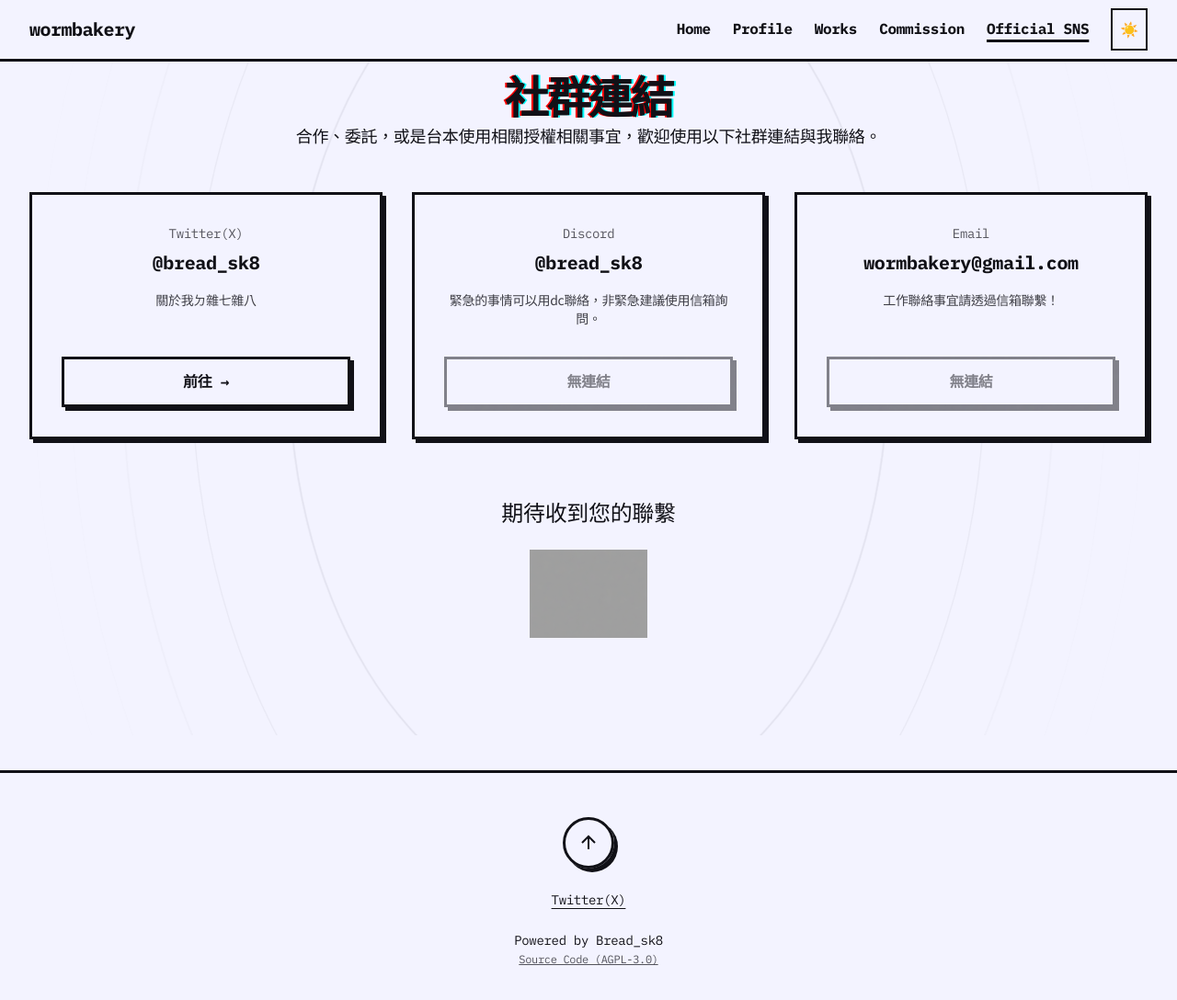
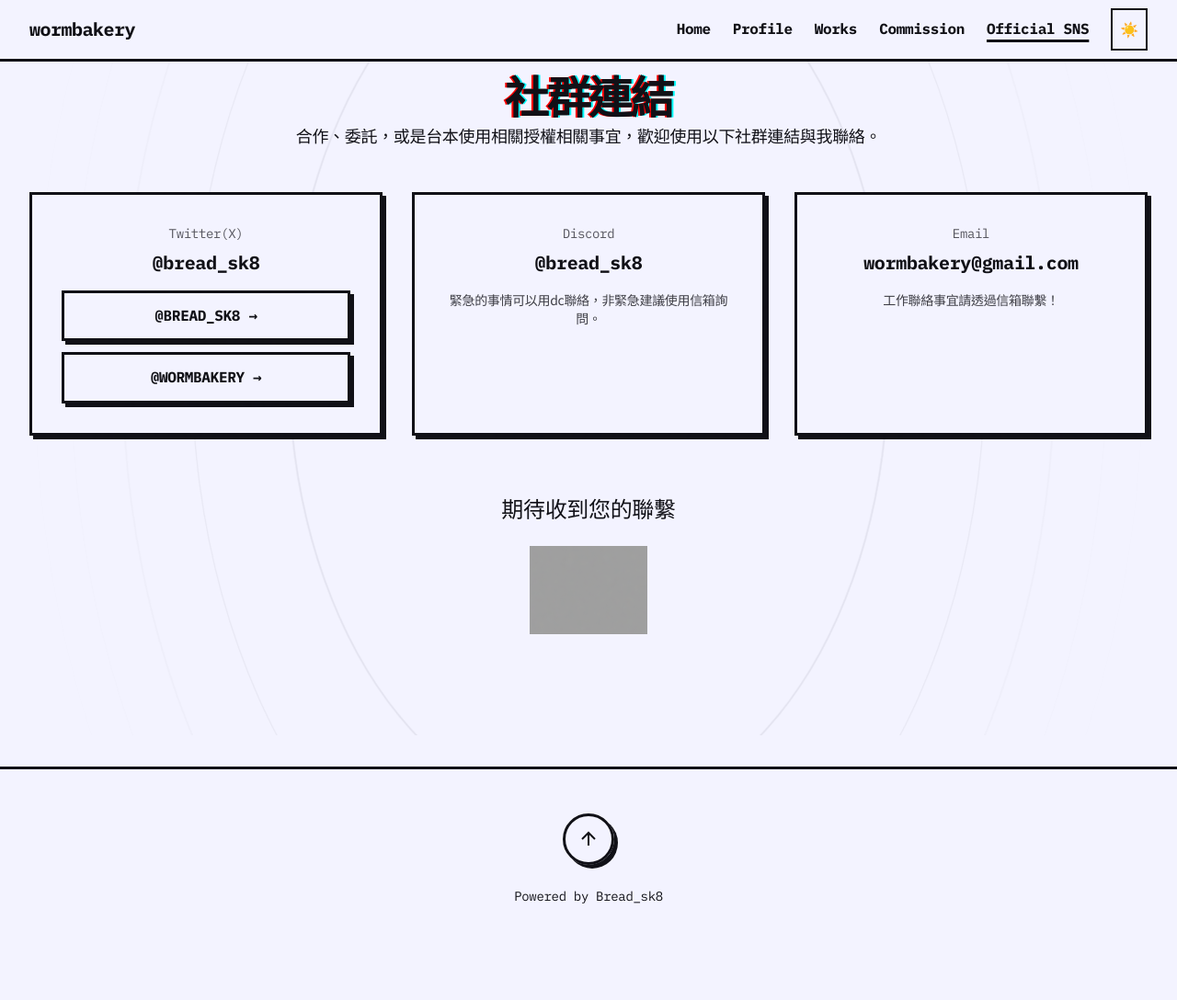
Before and after one commit to Bread806/wormbakery_site_2, an Astro site: page /sns in a window 1280 px wide. Shown: the whole page at 92% size. After the commit the page ends 1033 px from the top, so only its background shows below. Built offline with nearby package versions, Linux system fonts and the light colour scheme; Astro itself is replaced by a stand-in of ours; grey boxes are pictures that could not be loaded; a web font is replaced by a local one.

Commit message:
feat: 委託區視覺微調＋SNS 雙帶號卡＋全站 footer 精簡
- 卡帶淡化（opacity/saturate）、已過月份整格降至 10% 透明度
- 移除 NOW 外框與 Diagrams 背景紋理，僅留 blink NOW 貼紙
- 刪除燈號自動更新說明文字，頁尾僅留 LAST SYNC
- SNS：Twitter 卡新增 @wormbakery 次要連結、移除雜七雜八說明與無連結按鈕
- Footer 全站移除 Twitter(X) 連結與 Source Code (AGPL-3.0)
- Profile 年表 2026 補上兩部作品

```diff
--- a/REQUIREMENTS.md
+++ b/REQUIREMENTS.md
@@ -356,9 +356,12 @@ export const BRANDS = {
   色片固定配色、不跟主題變色，保證可讀。
 - 格線：手機 3 欄／平板 4 欄／桌機 6 欄；卡帶下方標 `INQUIRE/BUSY`，不顯示件數。
 - 當前月份格以螢光綠 outline 強調，右上角貼 `animate-blink` 的 NOW 貼紙。
+- 卡帶圖整體輕微淡化（`opacity-90 saturate-[.7]`）降低突兀感；
+  **已過的月份**（當月之前）整格透明度降到 10% 退至視覺背景。
 - 圖例列於表格上方：小綠燈／小紅燈（方型 LED + 同色光暈），不直接拿卡帶圖當圖例。
-- 區塊背景鋪 `Diagrams029.png` 線稿紋理：低透明度（0.07），
-  亮主題 `mix-blend-mode: multiply`、暗主題 `screen`，讓黑底白線稿在兩種主題下都低調。
+- 區塊背景鋪 `Diagrams07.png` 線稿紋理：整區只出現一次（no-repeat + cover 置中），
+  低透明度（0.07），亮主題 `mix-blend-mode: multiply`、暗主題 `screen`，
+  讓黑底白線稿在兩種主題下都低調。
 - 頁尾標注 `LAST SYNC` 日期（build 時間）提醒資料新舊。
 
 ### 14.3 資料來源（Notion）
--- a/src/components/Footer.astro
+++ b/src/components/Footer.astro
@@ -1,6 +1,6 @@
 ---
 // Footer：Powered by Breadcrumb 風格，保留原意
-import { SNS_LINKS, FOOTER_CREDIT, GITHUB_REPO_URL } from '../data/sns';
+import { FOOTER_CREDIT } from '../data/sns';
 ---
 
 <footer class="border-t-3 border-[var(--fg)] py-12 mt-20 bg-[var(--bg)]">
@@ -17,32 +17,9 @@ import { SNS_LINKS, FOOTER_CREDIT, GITHUB_REPO_URL } from '../data/sns';
         </svg>
       </button>
 
-      <!-- 社群文字連結 -->
-      <div class="flex flex-wrap justify-center gap-4 text-sm font-mono">
-        {SNS_LINKS.filter((s) => s.url).map((sns) => (
-          <a
-            href={sns.url}
-            target="_blank"
-            rel="noopener noreferrer"
-            class="hover:acid-chroma transition-all underline underline-offset-4"
-          >
-            {sns.name}
-          </a>
-        ))}
-      </div>
-
       <!-- Powered by -->
       <p class="text-sm font-mono text-center">
         {FOOTER_CREDIT}
-        <br />
-        <a
-          href={GITHUB_REPO_URL}
-          target="_blank"
-          rel="noopener noreferrer"
-          class="text-xs opacity-70 hover:opacity-100 underline"
-        >
-          Source Code (AGPL-3.0)
-        </a>
       </p>
     </div>
   </div>
--- a/src/data/sns.ts
+++ b/src/data/sns.ts
@@ -3,9 +3,14 @@
 export interface SnsLink {
   id: string;
   name: string;
+  /** 顯示用的帳號文字（無連結的卡片也會顯示） */
   handle: string;
+  /** 顯示用說明；空字串 = 不顯示 */
   description: string;
-  url: string;         // 空字串表示不可點
+  /** 主要連結；空字串 = 不顯示按鈕 */
+  url: string;
+  /** 同一張卡內的次要連結（例如同一人的另一個帳號） */
+  extra?: { handle: string; url: string };
   color: 'cyan' | 'pink' | 'lime';
 }
 
@@ -14,8 +19,9 @@ export const SNS_LINKS: SnsLink[] = [
     id: 'twitter',
     name: 'Twitter(X)',
     handle: '@bread_sk8',
-    description: '關於我ㄉ雜七雜八',
+    description: '',
     url: 'https://x.com/bread_sk8',
+    extra: { handle: '@wormbakery', url: 'https://x.com/wormbakery' },
     color: 'cyan',
   },
   {
--- a/src/pages/commission.astro
+++ b/src/pages/commission.astro
@@ -28,11 +28,8 @@ const pad = (n: number): string => String(n).padStart(2, '0');
 <BaseLayout title="承接委託 | 卡蚯蚓的個人網站" description="卡蚯蚓的承接委託事項，以及依工作紀錄自動更新的年度接單狀態燈號表。">
   <Navigation />
 
-  <main class="pt-20 pb-16 relative overflow-hidden">
-    <!-- 委託區背景紋理：Diagrams029 線稿，低透明度 + 依主題混合模式，純裝飾 -->
-    <div class="diagram-bg" aria-hidden="true"></div>
-
-    <div class="max-w-7xl mx-auto px-4 sm:px-6 lg:px-8 relative">
+  <main class="pt-20 pb-16">
+    <div class="max-w-7xl mx-auto px-4 sm:px-6 lg:px-8">
       <!-- 頁首 -->
       <section class="mb-20">
         <h1 class="text-5xl font-black mb-3 acid-chroma">COMMISSION</h1>
@@ -81,17 +78,19 @@ const pad = (n: number): string => String(n).padStart(2, '0');
         <div class="grid grid-cols-3 sm:grid-cols-4 lg:grid-cols-6 gap-x-4 gap-y-10">
           {lights.months.map((m) => {
             const isNow = m.month === today.month;
+            // 已過的月份整格淡化到 10%，視覺上退到背景
+            const isPast = m.month < today.month;
             const meta = STATUS_META[m.status];
             return (
               <div
-                class={`relative retro-hover ${isNow ? 'status-now' : ''}`}
+                class={`relative retro-hover ${isPast ? 'opacity-10' : ''}`}
                 role="img"
                 aria-label={`${lights.year} 年 ${m.month} 月：${meta.label}（${meta.zh}），委託 ${m.count} 件`}
               >
                 <img
                   src={meta.img}
                   alt=""
-                  class="w-full h-auto"
+                  class="w-full h-auto opacity-90 saturate-[.7]"
                   width="750"
                   height="476"
                   loading="lazy"
@@ -120,8 +119,7 @@ const pad = (n: number): string => String(n).padStart(2, '0');
         </div>
 
         <p class="font-mono text-xs opacity-60 mt-12 leading-relaxed">
-          LAST SYNC: {lights.syncedAt.slice(0, 10)} UTC · SOURCE: NOTION WORKLOG<br />
-          燈號依 Notion 工作紀錄於網站建置時自動更新；當月委託 ≥ 2 件即為滿檔。
+          LAST SYNC: {lights.syncedAt.slice(0, 10)} UTC · SOURCE: NOTION WORKLOG
         </p>
       </section>
     </div>
--- a/src/pages/profile.astro
+++ b/src/pages/profile.astro
@@ -8,7 +8,7 @@ const TIMELINE = [
   { year: '2023', events: ['鄉間小路與多愁善感的姐姐', '慾兔', '我們的事'] },
   { year: '2024', events: ['只想要你聽著我', '我才是最特別的納一位', '居酒屋的姊姊似乎討厭下雨天'] },
   { year: '2025', events: ['鼠在不想離開你', 'Love Sick'] },
-  { year: '2026', events: ['敬請期待 :D'] },
+  { year: '2026', events: ['羞澀的新婚之夜～小雪在你懷中低聲呢喃的愛', '將尾巴與月色借你，直到雪夜放晴', '敬請期待 :D'] },
 ];
 ---
 
--- a/src/pages/sns.astro
+++ b/src/pages/sns.astro
@@ -22,15 +22,23 @@ import { SNS_LINKS, SNS_INTRO, SNS_FOOTER } from '../data/sns';
               <p class="text-sm font-mono opacity-70 mb-2">{sns.name}</p>
               <p class="font-mono font-bold text-xl">{sns.handle}</p>
             </div>
-            <p class="text-sm opacity-80 mb-6 min-h-[3rem]">{sns.description}</p>
-            {sns.url ? (
+            {sns.description && (
+              <p class="text-sm opacity-80 mb-6 min-h-[3rem]">{sns.description}</p>
+            )}
+            {sns.url && (
               <a href={sns.url} target="_blank" rel="noopener noreferrer" class="btn-retro w-full">
-                前往 →
+                {sns.handle} →
               </a>
-            ) : (
-              <button class="btn-retro w-full opacity-50 cursor-not-allowed" disabled>
-                無連結
-              </button>
+            )}
+            {sns.extra && (
+              <a
+                href={sns.extra.url}
+                target="_blank"
+                rel="noopener noreferrer"
+                class={`btn-retro w-full ${sns.url ? 'mt-3' : ''}`}
+              >
+                {sns.extra.handle} →
+              </a>
             )}
           </div>
         ))}
--- a/src/styles/global.css
+++ b/src/styles/global.css
@@ -991,28 +991,4 @@ html[data-theme='light'] .tv-track-item {
    ============================================ */
 
 /* 兩態燈號由卡帶圖片承載（g_cassettetape_1 = inquire、p_cassettetape_1 = busy），
-   圖例用小燈；CSS 只負責「當前月份」的強調：
-   outline 不佔版位，硬邊螢光綠延續酸性語彙 */
-.status-now {
-  outline: 3px solid var(--accent-lime);
-  outline-offset: 3px;
-}
-
-/* 委託區背景紋理：Diagrams029 是黑底白線稿。
-   亮主題用 multiply——白底乘任何色＝消失，只留深色線條；
-   暗主題用 screen——黑底疊任何色＝消失，只留亮色線條。
-   低透明度讓它只是「不太明顯」的質感，不搶內容 */
-.diagram-bg {
-  position: absolute;
-  inset: 0;
-  background-image: url('/pic/Diagrams029.png');
-  background-repeat: repeat;
-  background-size: 900px auto;
-  opacity: 0.07;
-  mix-blend-mode: multiply;
-  pointer-events: none;
-}
-
-html[data-theme='dark'] .diagram-bg {
-  mix-blend-mode: screen;
-}
+   當前月份用 animate-blink 的 NOW 貼紙標示（樣式寫在頁面端），此處無需額外樣式 */
```
